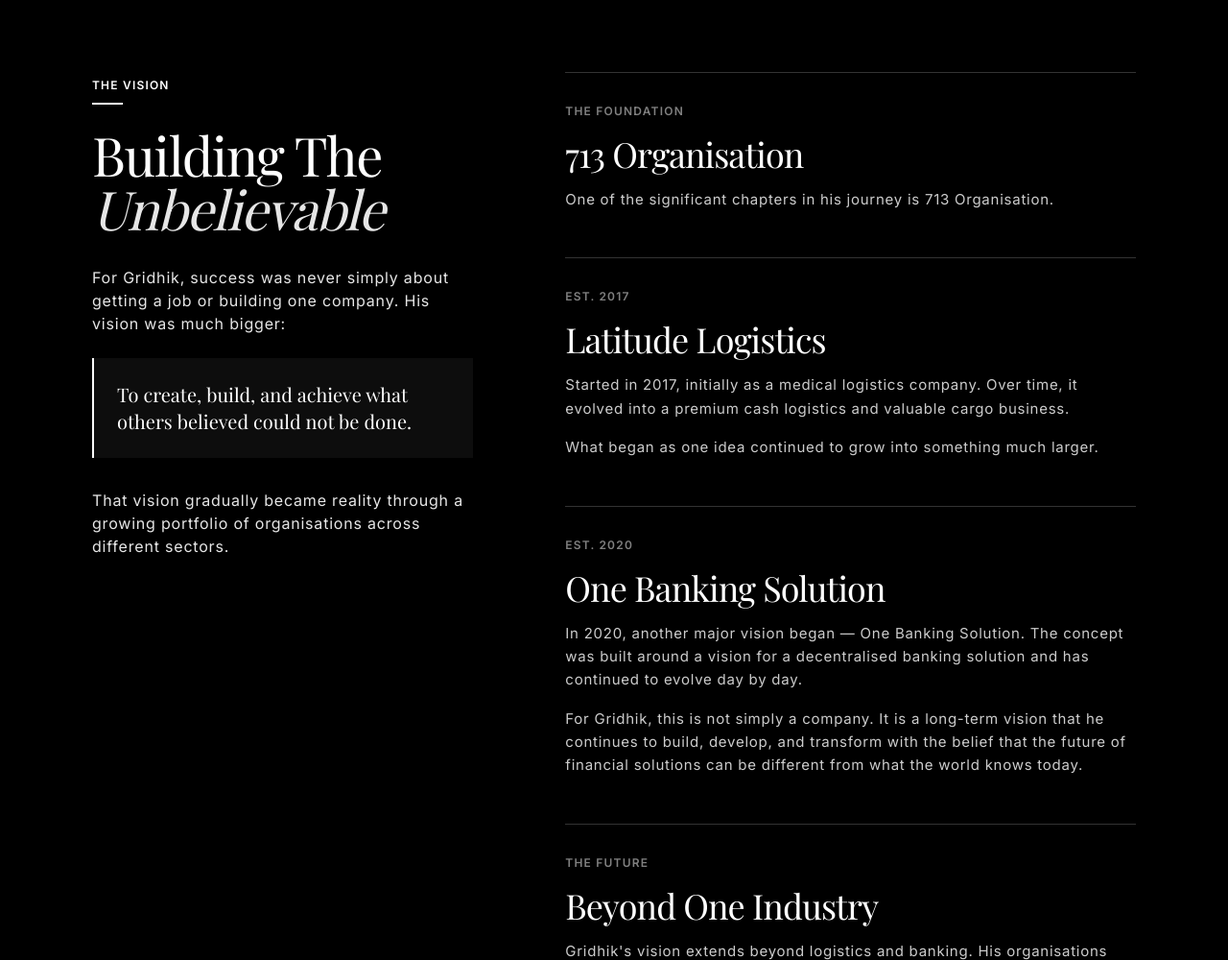
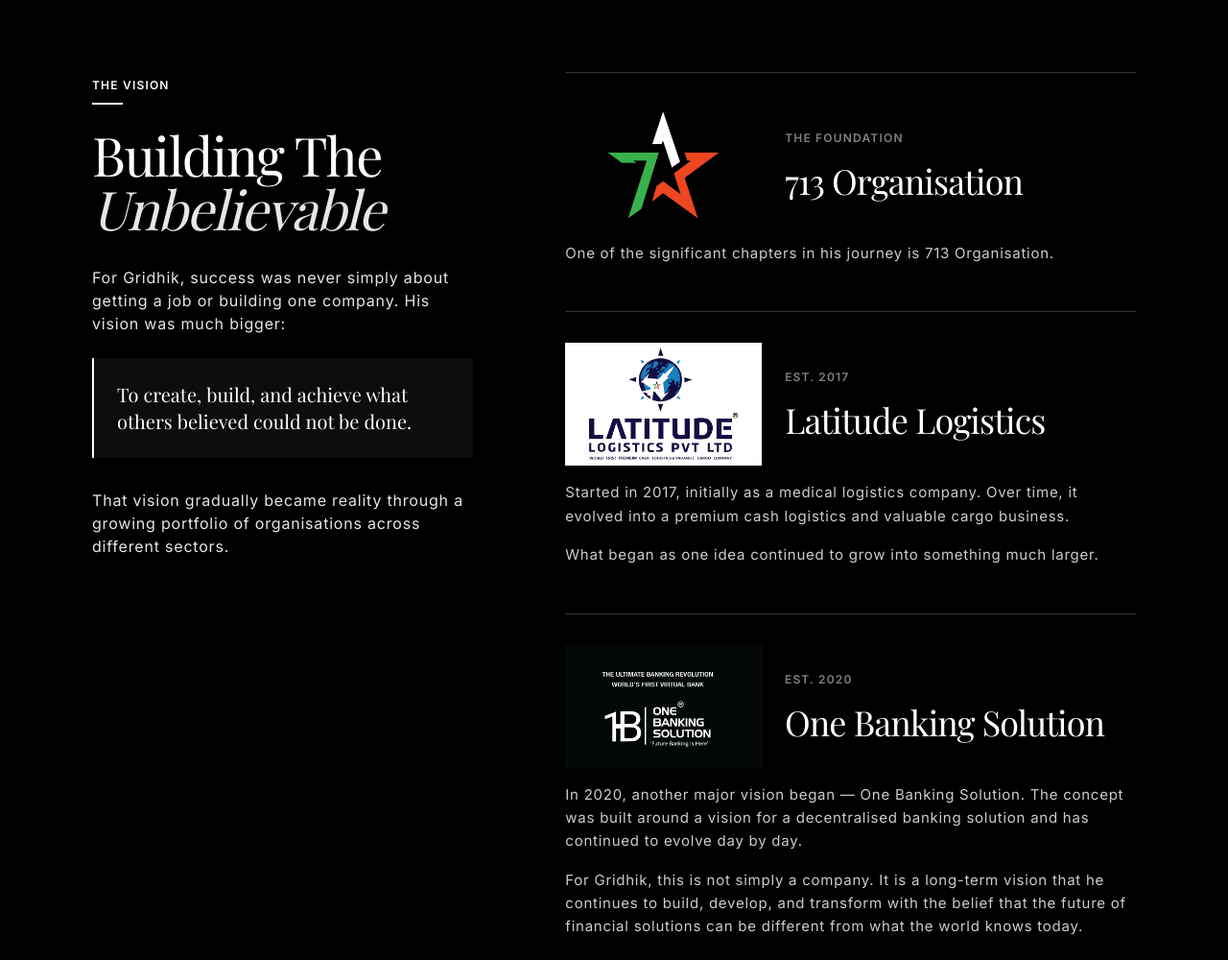
Before and after one commit to eminentsoft-Development/Gridhik_GK, a website built with Vite: page index.html in a window 1280 px wide. Shown: the part 4320-5320 px from the top of the page at 96% size. Built offline with nearby package versions, Linux system fonts and the light colour scheme.

Commit message:
Final Corrected Updated

```diff
--- a/index.html
+++ b/index.html
@@ -665,9 +665,21 @@
 
           <!-- 713 Organisation -->
           <div class="border-t border-white/20 pt-8 pb-12">
+
+            <div class="flex flex-row items-center gap-6 mb-4">
+              <!-- Logo Container -->
+              <div class=" shrink-0 rounded-xl  flex items-center justify-center">
+                <img src="/images/12_converted.webp" alt="713 Organisation Logo" class="w-auto h-32 object-cover" />
+              </div>
+              <div>
                 <span class="text-[10px] md:text-xs font-bold text-white/50 tracking-widest uppercase mb-4 block">The
                   Foundation</span>
-            <h3 class="font-serif text-3xl md:text-4xl text-white mb-4">713 Organisation</h3>
+                <h3 class="font-serif text-3xl md:text-4xl text-white">713 Organisation</h3>
+              </div>
+
+            </div>
+
+
             <p class="text-sm md:text-[15px] text-white/80 leading-relaxed font-normal tracking-wider">
               One of the significant chapters in his journey is 713 Organisation.
             </p>
@@ -675,9 +687,19 @@
 
           <!-- Latitude Logistics -->
           <div class="border-t border-white/20 pt-8 pb-12">
+
+            <div class="flex flex-row items-center gap-6 mb-4">
+              <!-- Logo Container -->
+              <div class=" shrink-0 rounded-xl  flex items-center justify-center">
+                <img src="/images/11_converted.webp" alt="Latitude Logistics Logo" class="w-auto h-32 object-cover" />
+              </div>
+              <div>
                 <span class="text-[10px] md:text-xs font-bold text-white/50 tracking-widest uppercase mb-4 block">Est.
                   2017</span>
-            <h3 class="font-serif text-3xl md:text-4xl text-white mb-4">Latitude Logistics</h3>
+                <h3 class="font-serif text-3xl md:text-4xl text-white">Latitude Logistics</h3>
+              </div>
+
+            </div>
             <p class="text-sm md:text-[15px] text-white/80 leading-relaxed font-normal tracking-wider mb-4">
               Started in 2017, initially as a medical logistics company. Over time, it evolved into a premium cash
               logistics and valuable cargo business.
@@ -689,9 +711,19 @@
 
           <!-- One Banking Solution -->
           <div class="border-t border-white/20 pt-8 pb-12">
+            <div class="flex flex-row items-center gap-6 mb-4">
+              <!-- Logo Container -->
+              <div class=" shrink-0 rounded-xl  flex items-center justify-center">
+                <img src="/images/one-banking-logo.jpeg" alt="One Banking Solution Logo"
+                  class="w-auto h-32 object-cover" />
+              </div>
+              <div>
                 <span class="text-[10px] md:text-xs font-bold text-white/50 tracking-widest uppercase mb-4 block">Est.
                   2020</span>
-            <h3 class="font-serif text-3xl md:text-4xl text-white mb-4">One Banking Solution</h3>
+                <h3 class="font-serif text-3xl md:text-4xl text-white">One Banking Solution</h3>
+              </div>
+
+            </div>
             <p class="text-sm md:text-[15px] text-white/80 leading-relaxed font-normal tracking-wider mb-4">
               In 2020, another major vision began — One Banking Solution. The concept was built around a vision for a
               decentralised banking solution and has continued to evolve day by day.
```
Also changed, not shown: public/images/11_converted.webp (added), public/images/12_converted.webp (added), public/images/1bb_converted.webp (added). Lines whose indentation alone changed are shown as unchanged.
